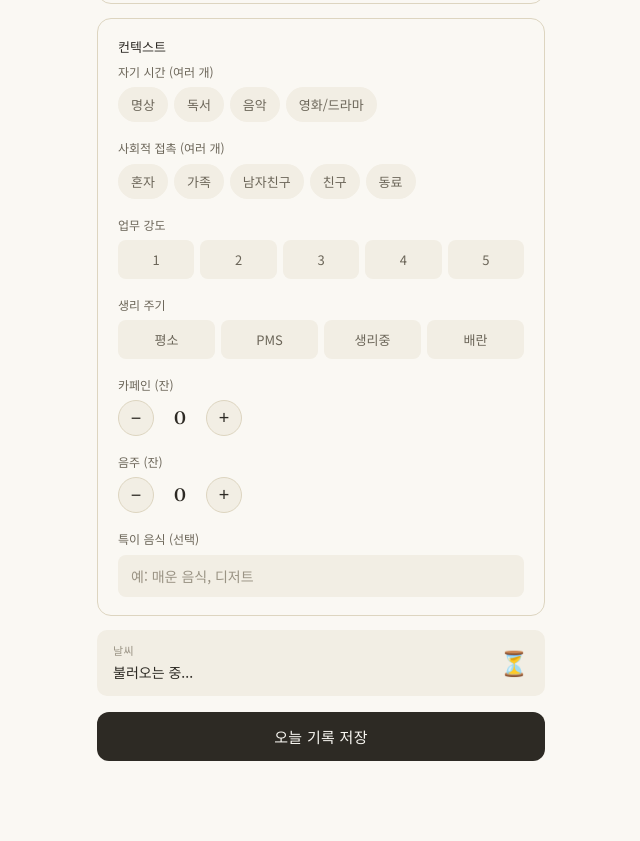
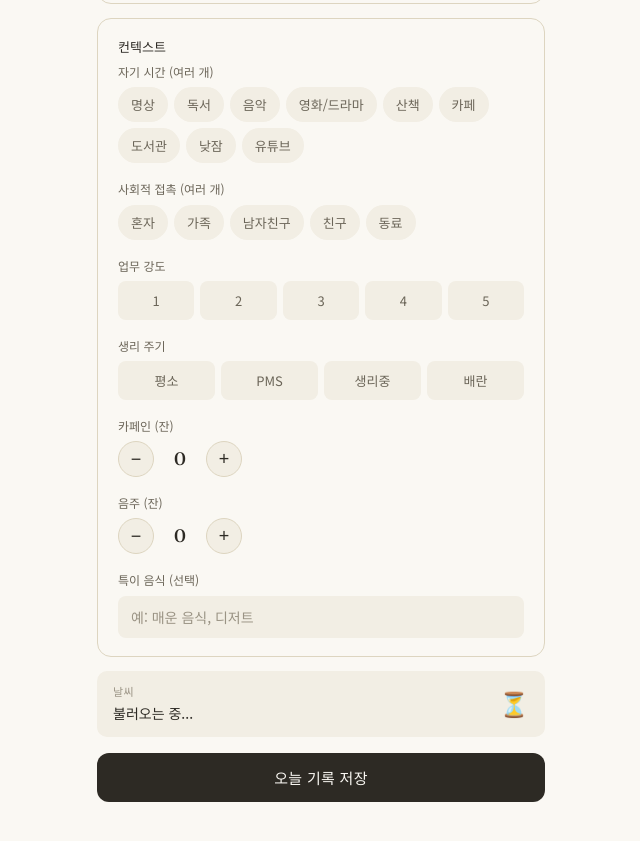
Before and after one commit to nelly59290-source/mood-tracker, a plain HTML site: page index.html in a window 1280 px wide. Shown: the part 2319-3160 px from the top of the page, without its empty margins (319-959 px from the left). Drawn offline with nearby package versions, Linux system fonts and the light colour scheme.

Commit message:
feat: 자기 시간에 산책·카페·도서관·낮잠·유튜브 추가
기존 4개(명상/독서/음악/영화)가 다 앉아서 하는 조용한 활동이라
'밖에 나가는 쉼'과 '수동적 소비'가 안 잡혔음.

유튜브를 따로 둔 건 회복되는 쉼과 아닌 쉼을 구분하려는 것.

서비스워커 캐시 v13

Co-Authored-By: Claude Opus 5 <noreply@anthropic.com>

```diff
--- a/index.html
+++ b/index.html
@@ -426,6 +426,11 @@
         <button class="tag" data-multi="selfCare" data-val="독서" onclick="toggleMulti(this)">독서</button>
         <button class="tag" data-multi="selfCare" data-val="음악" onclick="toggleMulti(this)">음악</button>
         <button class="tag" data-multi="selfCare" data-val="영화" onclick="toggleMulti(this)">영화/드라마</button>
+        <button class="tag" data-multi="selfCare" data-val="산책" onclick="toggleMulti(this)">산책</button>
+        <button class="tag" data-multi="selfCare" data-val="카페" onclick="toggleMulti(this)">카페</button>
+        <button class="tag" data-multi="selfCare" data-val="도서관" onclick="toggleMulti(this)">도서관</button>
+        <button class="tag" data-multi="selfCare" data-val="낮잠" onclick="toggleMulti(this)">낮잠</button>
+        <button class="tag" data-multi="selfCare" data-val="유튜브" onclick="toggleMulti(this)">유튜브</button>
       </div>
     </div>
 
--- a/service-worker.js
+++ b/service-worker.js
@@ -1,4 +1,4 @@
-const CACHE_NAME = 'mood-tracker-v12';
+const CACHE_NAME = 'mood-tracker-v13';
 const ASSETS = [
   './',
   './index.html',
```
